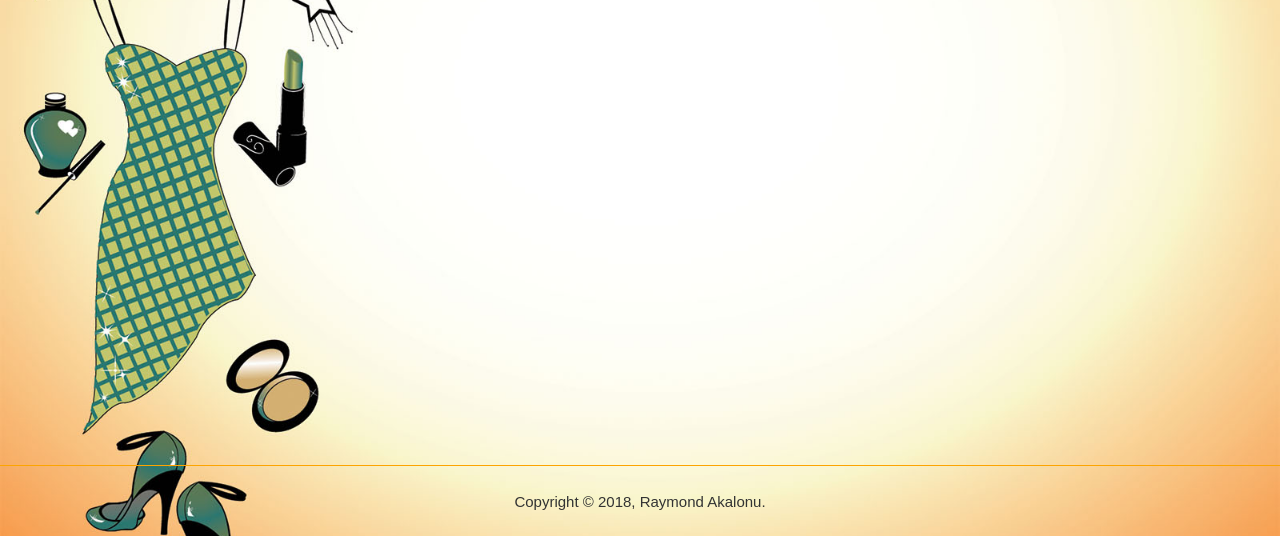
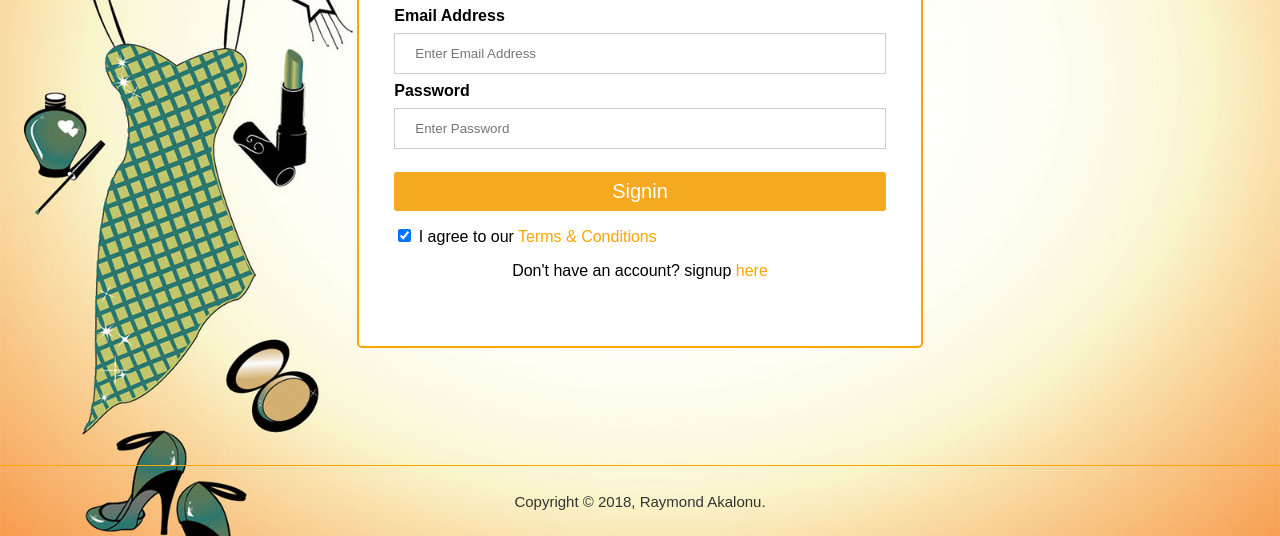
Before and after one commit to Raymond-Osy/Fashion-Store, a plain HTML site: page UI/signin.html in a window 1280 px wide. Shown: the part 264-800 px from the top of the page. Drawn offline with Linux system fonts and the light colour scheme.

Commit message:
Add styles for signinand signup page

```diff
--- a/UI/assets/css/styles.css
+++ b/UI/assets/css/styles.css
@@ -79,6 +79,10 @@ span {
     display: inline-block;
     text-decoration: none;
     cursor: pointer;
+}
+.link {
+    color: #fca401;
+    text-decoration: none;
 }
 .main-container {
     display: flex;
@@ -166,6 +170,66 @@ footer {
     background-attachment: fixed;
     justify-content: space-between;
 }
+/* Form styling */
+.container {
+    width: 80%;
+    margin: auto;
+    overflow: hidden;
+}
+.form-container {
+    display: flex;
+    flex-direction: column;
+    width: 60%;
+    margin: auto;
+    overflow: hidden;
+    padding: 0px 35px 50px;
+    border: 2px solid #fca401;;;
+    border-radius: 5px;
+    background-color: #fff;
+    color: black;
+    font-family: 'Nunito', sans-serif;
+}
+.form-container h1 {
+    color: #292205;
+    border-bottom: 1px solid #f4cd1e;
+}
+.form-container button{
+    width: 100%;
+    margin-left: auto;
+    margin-right: auto;
+}
+input[type=email], input[type=password], input[type=text] {
+    width: 100%;
+    padding: 12px 20px;
+    margin: 8px 0;
+    display: inline-block;
+    border: 1px solid #ccc;
+    box-sizing: border-box;
+}
+.accounts-btn {
+    background-color: #f4a91e;
+    border: none;
+    border-radius: 3px;
+    font-size: 20px;
+    color: white;
+    padding-top: 8px;
+    padding-bottom: 8px;
+    margin: 15px;
+    font-family: 'Nunito', sans-serif;
+    text-align: center;
+    text-decoration: none;
+    width: 100%;
+    margin-left: auto;
+    margin-right: auto;
+}
+.accounts-btn:hover {
+    background-color: #fca401;
+    opacity: 0.6;
+    transition: 0.3s;
+    display: inline-block;
+    text-decoration: none;
+    cursor: pointer;
+}
 .accounts-footer {
     display: flex;
     width: 100%;
--- a/UI/signin.html
+++ b/UI/signin.html
@@ -19,6 +19,24 @@
                 <a href="#signup">Sign up</a>
             </div>
         </div>
+        <div class="container">
+            <form class="container">
+                <div class="form-container">
+                    <h1 class="text-center">Login</h1>
+                    <label for="uname"><b>Email Address</b></label>
+                    <input type="email" placeholder="Enter Email Address" name="uname" required>
+
+                    <label for="psw"><b>Password</b></label>
+                    <input type="password" placeholder="Enter Password" name="psw" required>
+
+                    <a href="addnew.html" class="accounts-btn">Signin</a>
+                    <label>
+                        <input type="checkbox" checked="checked" name="remember"> I agree to our <a href="#" class="link">Terms & Conditions</a>
+                    </label>
+                    <p class="text-center">Don't have an account? signup <a href="signup.html" class="link">here</a></p>
+                </div>
+            </form>
+        </div>
 
         <footer class="accounts-footer">
             <p>Copyright &copy; 2018, Raymond Akalonu.</p>
```
Also changed, not shown: UI/signup.html (line endings or trailing spaces).
